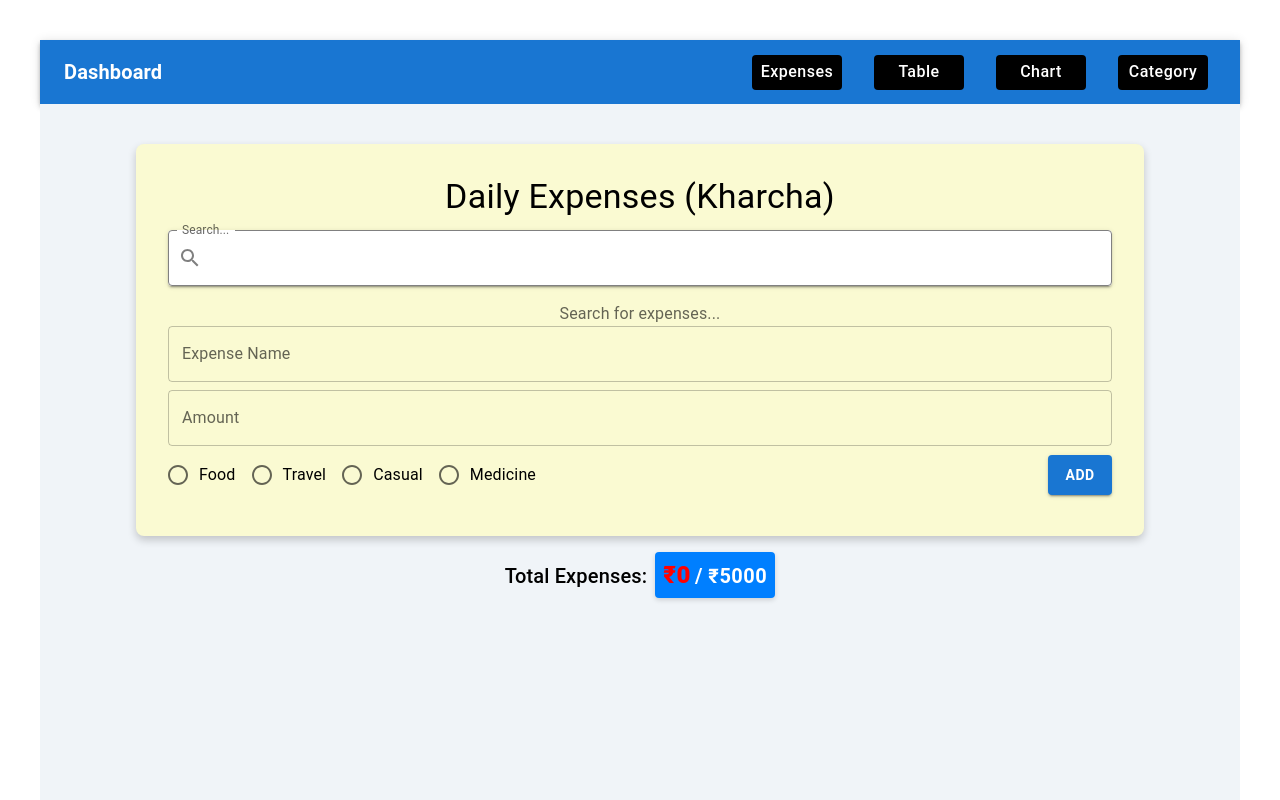
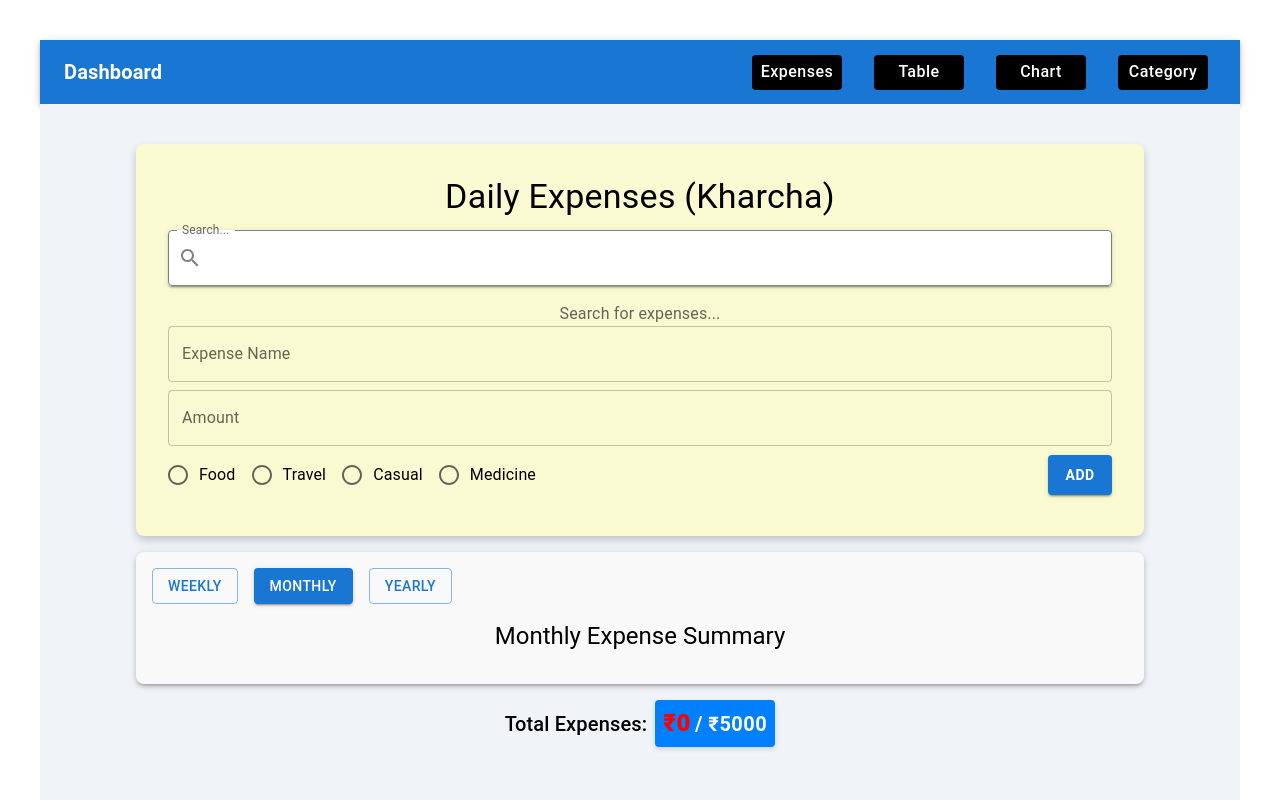
Before and after one commit to Vedantaz/Expense_tracker, a React (Vite) app: page / in a window 1280 px wide. Shown: the top 800 px of the page. Built offline with nearby package versions, Linux system fonts and the light colour scheme.

Commit message:
added the recurring expenses weekly, monthly, yearly to see it accordingly

```diff
--- a/src/components/organisms/Expenses/index.jsx
+++ b/src/components/organisms/Expenses/index.jsx
@@ -7,7 +7,8 @@ import DeleteIcon from '@mui/icons-material/Delete';
 import EditIcon from '@mui/icons-material/Edit';
 import StarIcon from '@mui/icons-material/Star';
 import { format } from 'date-fns';
-
+import { groupExpensesByMonth, groupExpensesByWeek, groupExpensesByYear, calculateTotal } from '../../../store/utils/expenseUtils';
+import ExpenseSummary from '../expenseSummary';
 const Expenses = () => {
 
   const dispatch = useDispatch();
@@ -24,7 +25,6 @@ const Expenses = () => {
 
   const handleImpToggle = (expenseId) => {
     dispatch(markImp({ expenseId }));
-    // console.log(expenseId);
   }
   const handleAddExpense = () => {
 
@@ -77,17 +77,14 @@ const Expenses = () => {
     }
   };
 
-  // grouping date wise expenses
   const groupExpenses = (expenses) => {
     return expenses.reduce((acc, expense, originalIndex) => {
       const formattedDate = format(new Date(expense.date), 'yyyy-MM-dd');
 
-      // grouping by date
       if (!acc[formattedDate]) {
         acc[formattedDate] = {};
       }
 
-      // Group by category within each date group
       if (!acc[formattedDate][expense.category]) {
         acc[formattedDate][expense.category] = [];
       }
@@ -100,9 +97,8 @@ const Expenses = () => {
 
   const groupedExpenses = groupExpenses(expenses);
 
-  // calculating the total of expenses for the current groupDate
   const totalExpense = Object.keys(groupedExpenses).map((groupDate) => {
-    // Calculate the total for each date
+
     const groupTotal = Object.values(groupedExpenses[groupDate])
       .flat()
       .reduce((sum, expense) => sum + expense.amount, 0);
@@ -112,6 +108,8 @@ const Expenses = () => {
 
   return (
     <Box sx={{ padding: 2 }}>
+
+
       <Box sx={{backgroundColor:'lightgoldenrodyellow', padding:4, boxShadow: '0px 4px 8px rgba(0, 0, 0, 0.2)',borderRadius: '8px', marginBottom:2}}>
         <Typography variant="h4" gutterBottom>
           Daily Expenses (Kharcha)
@@ -172,7 +170,8 @@ const Expenses = () => {
         </FormControl>
       </Box>
 
-
+      {/* After this box, the expenseSummary will be shown */}
+      <ExpenseSummary expenses={expenses} />
 
       {Object.keys(groupedExpenses).map((groupDate) => {
         // Calculate the total expense for the current group date
@@ -195,6 +194,9 @@ const Expenses = () => {
                 color: 'white',
                 textAlign: 'center',
                 fontWeight: 'bold',
+                display:'flex',
+                justifyContent:'space-between',
+                alignItems:'center'
               }}
             >
               {format(new Date(groupDate), 'dd MMM, yyyy')}
--- /dev/null
+++ b/src/components/organisms/expenseSummary/index.jsx
@@ -0,0 +1,78 @@
+import React, { useState } from 'react';
+import { Box, Typography, Button } from '@mui/material';
+import {
+  groupExpensesByWeek,
+  groupExpensesByMonth,
+  groupExpensesByYear,
+  calculateTotal,
+} from '../../../store/utils/expenseUtils';
+
+const ExpenseSummary = ({ expenses }) => {
+  const [view, setView] = useState('monthly');
+
+  const groupedExpenses =
+    view === 'weekly'
+      ? groupExpensesByWeek(expenses)
+      : view === 'yearly'
+      ? groupExpensesByYear(expenses)
+      : groupExpensesByMonth(expenses);
+
+  const totals = calculateTotal(groupedExpenses);
+
+  return (
+    <Box sx={{ padding: 2, backgroundColor: '#f9f9f9', boxShadow: 3, borderRadius: 2 , marginBottom:2}}>
+
+      <Box sx={{ display: 'flex', gap: 2, marginBottom: 2 }}>
+        <Button
+          variant={view === 'weekly' ? 'contained' : 'outlined'}
+          onClick={() => setView('weekly')}
+        >
+          Weekly
+        </Button>
+        <Button
+          variant={view === 'monthly' ? 'contained' : 'outlined'}
+          onClick={() => setView('monthly')}
+        >
+          Monthly
+        </Button>
+        <Button
+          variant={view === 'yearly' ? 'contained' : 'outlined'}
+          onClick={() => setView('yearly')}
+        >
+          Yearly
+        </Button>
+      </Box>
+
+      {/* Display summary */}
+      <Box>
+        <Typography variant="h5" sx={{ marginBottom: 2, textAlign: 'center' }}>
+          {view.charAt(0).toUpperCase() + view.slice(1)} Expense Summary
+        </Typography>
+
+        {Object.keys(groupedExpenses).map((group) => (
+          <Box
+            key={group}
+            sx={{
+              display: 'flex',
+              justifyContent: 'space-between',
+              padding: 2,
+              marginBottom: 1,
+              backgroundColor: 'white',
+              boxShadow: 1,
+              borderRadius: 1,
+            }}
+          >
+            <Typography variant="body1" sx={{ fontWeight: 'bold' }}>
+              {group}
+            </Typography>
+            <Typography variant="body1" sx={{ color: 'green', fontWeight: 'bold' }}>
+              ₹{totals[group]}
+            </Typography>
+          </Box>
+        ))}
+      </Box>
+    </Box>
+  );
+};
+
+export default ExpenseSummary;
--- /dev/null
+++ b/src/store/utils/expenseUtils.js
@@ -0,0 +1,51 @@
+import { startOfWeek, endOfWeek, format } from 'date-fns';
+
+
+export const groupExpensesByWeek = (expenses) => {
+    return expenses.reduce((groups, expense) => {
+      const date = new Date(expense.date);
+
+      // Calculate the start and end of the week
+      const weekStart = startOfWeek(date, { weekStartsOn: 1 }); // Week starts on Monday
+      const weekEnd = endOfWeek(date, { weekStartsOn: 1 });
+
+      // Format the week range (e.g., "3rd Dec - 9th Dec")
+      const weekKey = `${format(weekStart, "do")} - ${format(weekEnd, "do MMM, yyyy")}`;
+
+      // Grouping logic
+      if (!groups[weekKey]) groups[weekKey] = [];
+      groups[weekKey].push(expense);
+
+      return groups;
+    }, {});
+}
+
+export const groupExpensesByMonth = (expenses) => {
+  return expenses.reduce((groups, expense) => {
+    const month = format(new Date(expense.date), 'MMMM yyyy');
+
+    if (!groups[month]) groups[month] = [];
+    groups[month].push(expense);
+
+    return groups;
+  }, {});
+};
+
+export const groupExpensesByYear = (expenses) => {
+  return expenses.reduce((groups, expense) => {
+    const year = format(new Date(expense.date), 'yyyy');
+
+    if (!groups[year]) groups[year] = [];
+    groups[year].push(expense);
+
+    return groups;
+  }, {});
+};
+
+export const calculateTotal = (groupedExpenses) => {
+  const totals = {};
+  for (const group in groupedExpenses) {
+    totals[group] = groupedExpenses[group].reduce((sum, expense) => sum + Number(expense.amount), 0);
+  }
+  return totals;
+};
```
